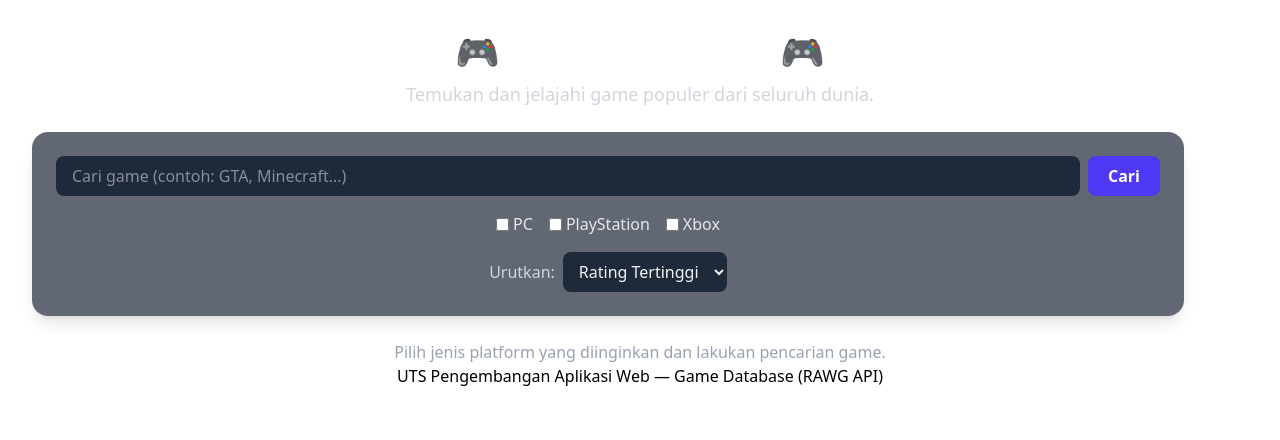
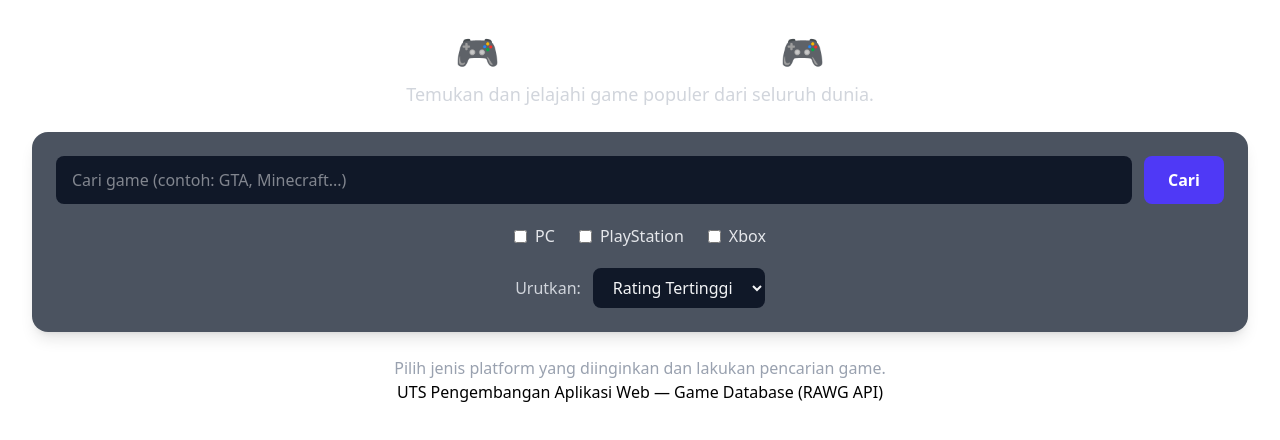
Before and after one commit to DyoBukit/uts-pemweb-122140145, a React (Vite) app in the folder my-app/: page / in a window 1280 px wide. Shown: the top 440 px of the page. Built offline with nearby package versions, Linux system fonts and the light colour scheme.

Commit message:
Perbaikan tampilan frontend

```diff
--- a/my-app/src/components/SearchForm.jsx
+++ b/my-app/src/components/SearchForm.jsx
@@ -1,6 +1,12 @@
 import React, { useState } from "react";
 
-export default function SearchForm({ onSearch, platforms, setPlatforms, sortBy, setSortBy }) {
+export default function SearchForm({
+  onSearch,
+  platforms,
+  setPlatforms,
+  sortBy,
+  setSortBy,
+}) {
   const [searchText, setSearchText] = useState("");
 
   const handleSubmit = (e) => {
@@ -15,27 +21,28 @@ export default function SearchForm({ onSearch, platforms, setPlatforms, sortBy,
   return (
     <form
       onSubmit={handleSubmit}
-      className="flex flex-col items-center gap-4 bg-gray-800/70 p-6 rounded-2xl shadow-lg w-full max-w-6xl"
+      className="flex flex-col items-center gap-5 bg-gray-800/80 p-6 rounded-2xl shadow-lg w-full"
     >
-
-      <div className="flex w-full gap-2">
+      {/* Input dan tombol */}
+      <div className="flex w-full gap-3">
         <input
           type="text"
           value={searchText}
           onChange={(e) => setSearchText(e.target.value)}
           placeholder="Cari game (contoh: GTA, Minecraft...)"
-          className="flex-grow px-4 py-2 rounded-lg bg-gray-800 text-gray-100 focus:outline-none focus:ring-2 focus:ring-indigo-500"
+          className="flex-grow px-4 py-3 rounded-lg bg-gray-900 text-gray-100 focus:outline-none focus:ring-2 focus:ring-indigo-500"
         />
         <button
           type="submit"
-          className="px-5 py-2 bg-indigo-600 text-white font-semibold rounded-lg hover:bg-indigo-700 transition"
+          className="px-6 py-3 bg-indigo-600 text-white font-semibold rounded-lg hover:bg-indigo-700 transition"
         >
           Cari
         </button>
       </div>
 
-      <div className="flex gap-4 text-gray-200">
-        <label className="flex items-center gap-1">
+      {/* Filter platform */}
+      <div className="flex flex-wrap justify-center gap-6 text-gray-200">
+        <label className="flex items-center gap-2">
           <input
             type="checkbox"
             checked={platforms.pc}
@@ -44,7 +51,7 @@ export default function SearchForm({ onSearch, platforms, setPlatforms, sortBy,
           />
           PC
         </label>
-        <label className="flex items-center gap-1">
+        <label className="flex items-center gap-2">
           <input
             type="checkbox"
             checked={platforms.playstation}
@@ -53,7 +60,7 @@ export default function SearchForm({ onSearch, platforms, setPlatforms, sortBy,
           />
           PlayStation
         </label>
-        <label className="flex items-center gap-1">
+        <label className="flex items-center gap-2">
           <input
             type="checkbox"
             checked={platforms.xbox}
@@ -65,12 +72,12 @@ export default function SearchForm({ onSearch, platforms, setPlatforms, sortBy,
       </div>
 
       {/* Dropdown urutan */}
-      <div className="flex items-center gap-2">
+      <div className="flex items-center gap-3">
         <label className="text-gray-300 font-medium">Urutkan:</label>
         <select
           value={sortBy}
           onChange={(e) => setSortBy(e.target.value)}
-          className="bg-gray-800 text-gray-100 px-3 py-2 rounded-lg focus:outline-none focus:ring-2 focus:ring-indigo-500"
+          className="bg-gray-900 text-gray-100 px-4 py-2 rounded-lg focus:outline-none focus:ring-2 focus:ring-indigo-500"
         >
           <option value="rating">Rating Tertinggi</option>
           <option value="released">Terbaru</option>
--- a/my-app/src/pages/Home.jsx
+++ b/my-app/src/pages/Home.jsx
@@ -8,7 +8,11 @@ import api from "../utils/api";
 
 export default function Home() {
   const [query, setQuery] = useState("");
-  const [platforms, setPlatforms] = useState({ pc: false, playstation: false, xbox: false });
+  const [platforms, setPlatforms] = useState({
+    pc: false,
+    playstation: false,
+    xbox: false,
+  });
   const [games, setGames] = useState([]);
   const [loading, setLoading] = useState(false);
   const [error, setError] = useState(null);
@@ -19,7 +23,7 @@ export default function Home() {
   const platformIds = { pc: 4, playstation: 18, xbox: 1 };
 
   const handleSearch = (text) => {
-    if (!text || !text.trim()) {
+    if (!text.trim()) {
       setError("Masukkan nama game untuk mencari.");
       return;
     }
@@ -29,16 +33,30 @@ export default function Home() {
 
   useEffect(() => {
     if (!query) return;
+
     const fetchGames = async () => {
       try {
         setLoading(true);
-        const selected = Object.keys(platforms)
-          .filter((k) => platforms[k])
-          .map((k) => platformIds[k])
-          .join(",");
+
+        // 🔹 Jika semua checkbox tidak dipilih, otomatis pilih semua platform
+        const selectedPlatforms = Object.keys(platforms).filter(
+          (k) => platforms[k]
+        );
+        const activePlatforms =
+          selectedPlatforms.length > 0
+            ? selectedPlatforms.map((k) => platformIds[k]).join(",")
+            : Object.values(platformIds).join(",");
+
         const ordering = sortBy === "rating" ? "-rating" : "-released";
+
         const res = await api.get("/games", {
-          params: { search: query, page, page_size: 24, platforms: selected, ordering },
+          params: {
+            search: query,
+            page,
+            page_size: 24,
+            platforms: activePlatforms,
+            ordering,
+          },
         });
         setGames(res.data.results || []);
       } catch (err) {
@@ -48,6 +66,7 @@ export default function Home() {
         setLoading(false);
       }
     };
+
     fetchGames();
   }, [query, platforms, sortBy, page]);
 
@@ -55,10 +74,11 @@ export default function Home() {
   const closeDetail = () => setSelectedGame(null);
 
   return (
-    <div className="min-h-screen flex items-center justify-center bg-gray-900 text-white">
+    <div className="min-h-screen flex flex-col items-center bg-[#0b1120] text-white px-4 py-10">
+      <Header />
 
-      <div className="w-full max-w-3xl text-center px-6 py-10">
-        <Header />
+      {/* Kontainer pencarian */}
+      <div className="w-full max-w-6xl mt-8">
         <SearchForm
           onSearch={handleSearch}
           platforms={platforms}
@@ -66,20 +86,29 @@ export default function Home() {
           sortBy={sortBy}
           setSortBy={setSortBy}
         />
+      </div>
+
+      {/* Pesan error/loading */}
       {error && <p className="text-red-400 mt-4">{error}</p>}
       {loading && <p className="text-gray-400 mt-4">Memuat data...</p>}
 
-        <div className="mt-8">
+      {/* Grid game */}
+      <div className="w-full max-w-6xl mt-8">
         <GameGrid games={games} onSelect={openDetail} />
       </div>
 
-        <footer className="mt-10 text-gray-500 text-sm">
+      {/* Footer */}
+      <footer className="mt-12 text-gray-400 text-sm text-center">
         UTS Pengembangan Aplikasi Web — Game Database (RAWG API)
       </footer>
-      </div>
 
+      {/* Detail Modal */}
       {selectedGame && (
-        <DetailModal gameId={selectedGame.id} onClose={closeDetail} initial={selectedGame} />
+        <DetailModal
+          gameId={selectedGame.id}
+          onClose={closeDetail}
+          initial={selectedGame}
+        />
       )}
     </div>
   );
```
Lines whose indentation alone changed are shown as unchanged.
